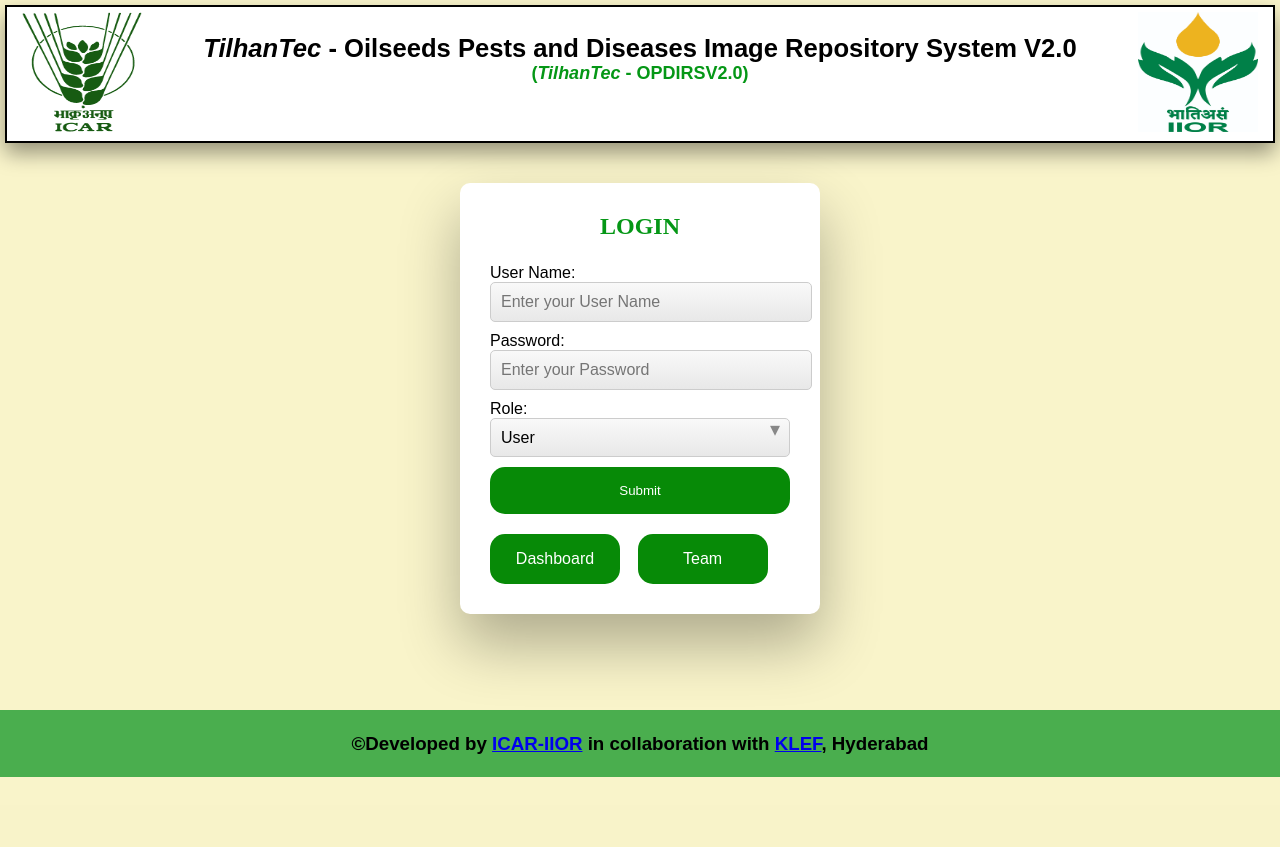
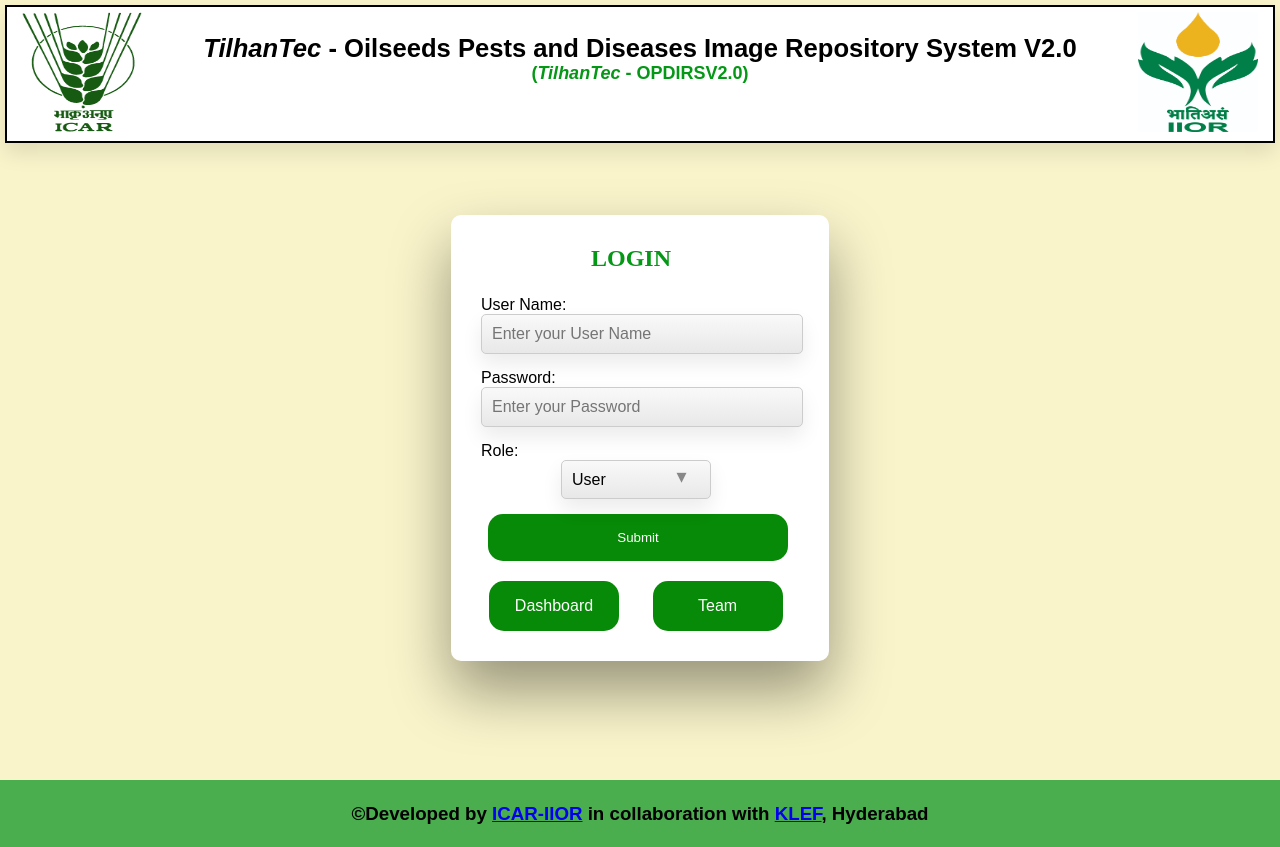
Before and after one commit to Satya-Sreekar/Image-repository, a PHP site: page / in a window 1280 px wide. Before the commit the page ends 777 px from the top, so only its background shows below. Run offline with PHP 8.4, Linux system fonts and the light colour scheme.

Commit message:
Update index.css

```diff
--- a/index.css
+++ b/index.css
@@ -1,14 +1,18 @@
-    /* Common styles for desktop and mobile */
+    /* Common styles for desktop and mobile
+    UI designed by Shahazaad Ahmed */
     html
     {
       height:100%;
+      box-sizing: border-box;
     }
     body {
         font-family: 'Ubuntu', sans-serif;
         background-color: #f9f4ca;
         margin: 0;
         padding: 0;
+        padding-bottom: 12vh  ;
         height: 100vh;
+        box-sizing: inherit;
       }
 
       .heading {
@@ -22,7 +26,7 @@
         background-color: white;
         padding: 5px;
         margin: 5px;
-        box-shadow: 0 10px 20px 0 rgba(0, 0, 0, 0.4);
+        box-shadow: 0 10px 20px 0 rgba(0, 0, 0, 0.1);
       }
       .morehead h5
       {
@@ -48,7 +52,8 @@
         justify-content: center;
         width: 100%;
         max-height: min-content;
-        margin-top: 5vh;
+        margin-top: 9vh;
+        min-height: calc(100vh - 135px - 100px);
       }
 
       .login {
@@ -56,10 +61,12 @@
         border-radius: 10px;
         background: #fff;
         padding: 30px;
+        padding-right: 6vh;
         max-width: 300px;
         width: 90%;
+        border: 2px grey black;
         -webkit-box-shadow: 0 30px 60px 0 rgba(0, 0, 0, 0.3);
-        box-shadow: 0 30px 60px 0 rgba(0, 0, 0, 0.3);
+        box-shadow: 0 30px 60px 0 rgba(0, 0, 0, 0.4);
       }
 
       h2 {
@@ -81,31 +88,36 @@
       input[type="text"],
       input[type="password"],
       select {
-        margin-bottom: 10px;
+        margin-bottom: 15px;
         padding: 10px;
+        margin-left: o.5px;
         border-radius: 5px;
         border: 1px solid #ccc;
         font-size: 16px;
         background-color: #fff;
         background-image: linear-gradient(to bottom, #f9f9f9, #e8e8e8);
+        box-shadow: 0 10px 20px 0 rgba(0, 0, 0, 0.08);
       }
 
       .select-container {
         position: relative;
+
       }
 
       select {
         appearance: none;
         -webkit-appearance: none;
         -moz-appearance: none;
-        width: 100%;
+        width: 50%;
+        margin-left: 10vh;
         padding-right: 30px;
       }
 
       .select-arrow {
         position: absolute;
-        top: 50%;
-        right: 10px;
+        top: 60%;
+        margin-left: 5.7vh;
+        margin-bottom: 2vh;
         transform: translateY(-50%);
         color: #888;
         pointer-events: none;
@@ -135,11 +147,10 @@
         color: white;
         padding: 16px 32px;
         text-decoration: none;
-        margin: 10px 0;
+        margin: 10px 7px;
         cursor: pointer;
       }
       footer{
-        margin-top: 12vh;
         margin-bottom: 0;
         padding: 0.5vh;
         background-color: #4aae4e;
@@ -148,7 +159,6 @@
       .buttons{
         display: flex;
       }
-
       /* Media query for mobile devices */
       @media only screen and (max-width: 600px) {
         .heading img,
@@ -168,8 +178,17 @@
           display: flex;
         }
       }
+      .tem{
+        margin-left: 2vh;
+      }
+      .dsh{
+        margin-left: 1vh;
+      }
+      .ret{
+        margin-left: 2px;
+      }
       footer{
-        margin-top: 12vh;
+        margin-bottom: 0;
         padding: 0.5vh;
         background-color: #4aae4e;
         text-align: center;
```
